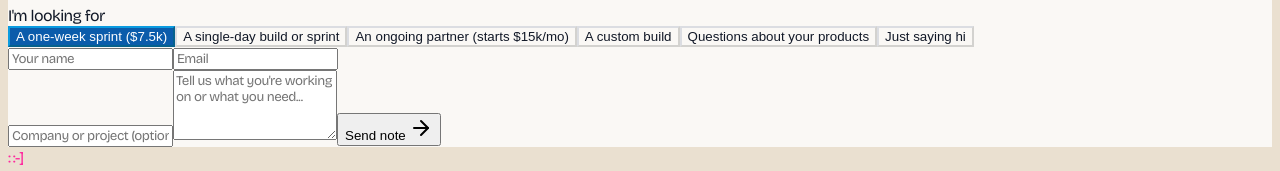
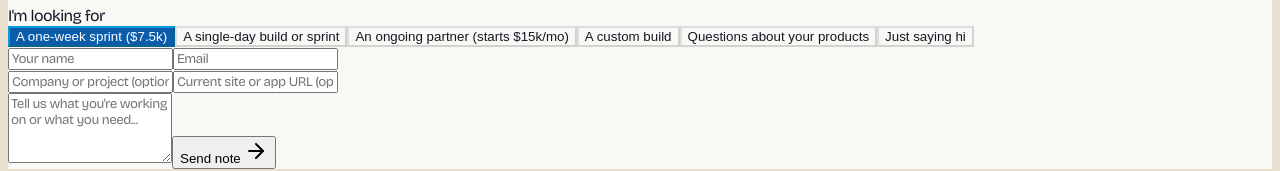
Before and after one commit to rorshockbtc/chb-corporate-site, a React (Vite) app in the folder client/: page /contact in a window 1280 px wide. Shown: the part 605-776 px from the top of the page. Built offline with nearby package versions, Linux system fonts and the light colour scheme; no server answers.

Commit message:
Add optional current site/app URL field to contact form

```diff
--- a/client/src/pages/contact.tsx
+++ b/client/src/pages/contact.tsx
@@ -32,6 +32,7 @@ export default function Contact() {
     const name = String(d.get("name") || "").trim();
     const email = String(d.get("email") || "").trim();
     const company = String(d.get("company") || "").trim();
+    const url = String(d.get("url") || "").trim();
     const message = String(d.get("message") || "").trim();
     if (!name || !email || !message) return;
 
@@ -43,6 +44,7 @@ export default function Contact() {
       const formattedMessage = [
         `Looking for: ${selectedKind}`,
         company ? `Company / Project: ${company}` : null,
+        url ? `Current site or app: ${url}` : null,
         "",
         "Message:",
         message,
@@ -60,6 +62,7 @@ export default function Contact() {
         // Standard fields Web3Forms parses automatically
         "Project Type": selectedKind,
         ...(company ? { Company: company } : {}),
+        ...(url ? { "Current Site / App": url } : {}),
       };
 
       const res = await fetch("https://api.web3forms.com/submit", {
@@ -180,7 +183,10 @@ export default function Contact() {
                     <input name="name" required placeholder="Your name" className={field} data-testid="contact-page-input-name" />
                     <input name="email" type="email" required placeholder="Email" className={field} data-testid="contact-page-input-email" />
                   </div>
-                  <input name="company" placeholder="Company or project (optional)" className={field} />
+                  <div className="grid sm:grid-cols-2 gap-x-8 gap-y-8 sm:gap-y-10">
+                    <input name="company" placeholder="Company or project (optional)" className={field} />
+                    <input name="url" type="url" placeholder="Current site or app URL (optional)" className={field} data-testid="contact-page-input-url" />
+                  </div>
                   <textarea
                     name="message"
                     required
```
